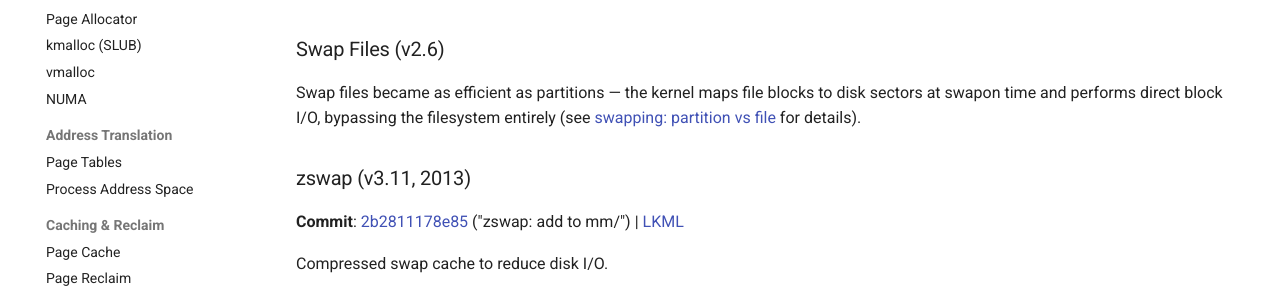
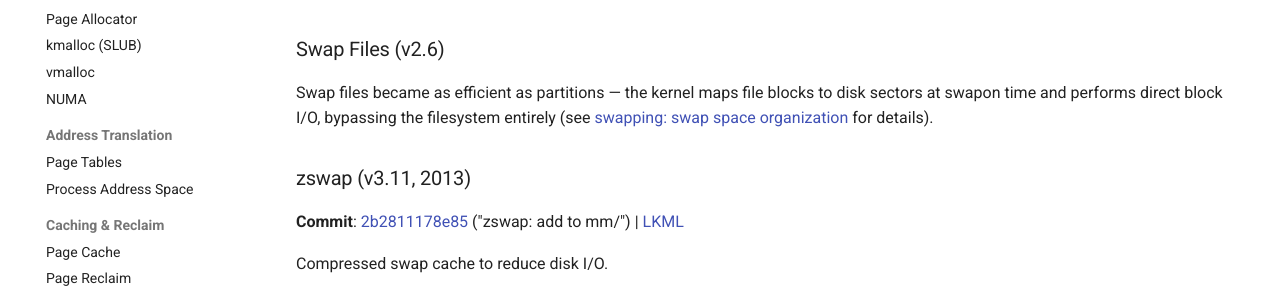
Before and after one commit to laveeshb/linux-kernel-internals, an MkDocs documentation site: the page built from docs/mm/swap.md, in a window 1280 px wide and 900 px high, scrolled down 6417 px. Shown: the part 152-450 px from the top of the window. Built offline with MkDocs 1.6.1 and Material for MkDocs 9.7.7, drawn with Linux system fonts in a browser that asks for light colours.

Commit message:
Fix cross-reference anchor and vague comment
- swap.md: Fix broken cross-reference anchor from #swap-types
  to #swap-space-organization (matching actual heading in
  swapping.md)
- life-of-malloc.md: Replace vague "kernel-parameters docs"
  with specific file path Documentation/admin-guide/
  kernel-parameters.txt

```diff
--- a/docs/mm/swap.md
+++ b/docs/mm/swap.md
@@ -318,7 +318,7 @@
 
 ### Swap Files (v2.6)
 
-Swap files became as efficient as partitions — the kernel maps file blocks to disk sectors at swapon time and performs direct block I/O, bypassing the filesystem entirely (see [swapping: partition vs file](swapping.md#swap-types) for details).
+Swap files became as efficient as partitions — the kernel maps file blocks to disk sectors at swapon time and performs direct block I/O, bypassing the filesystem entirely (see [swapping: swap space organization](swapping.md#swap-space-organization) for details).
 
 ### zswap (v3.11, 2013)
 
```
Also changed, not shown: docs/mm/life-of-malloc.md (+1 -1 lines).
